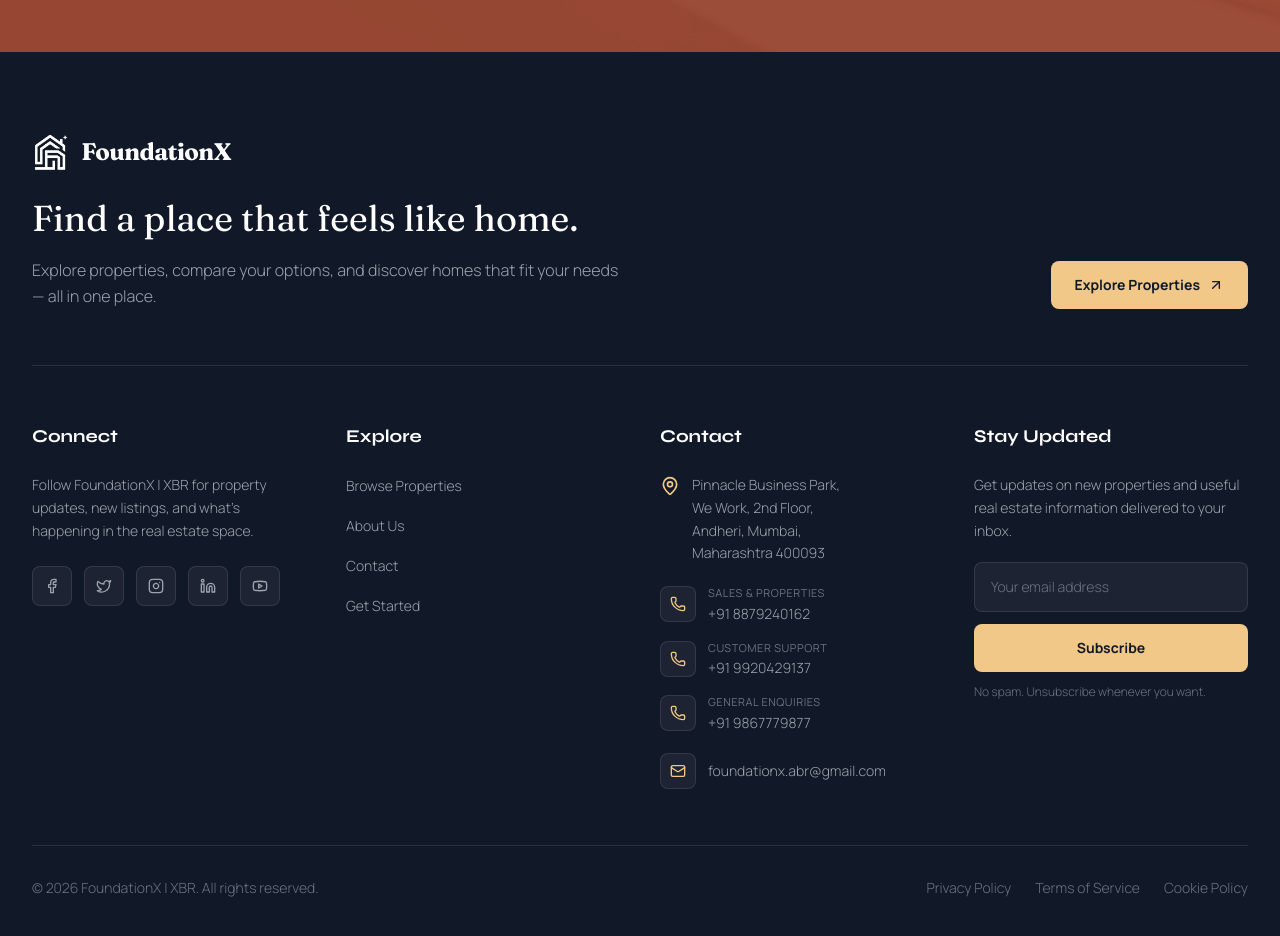
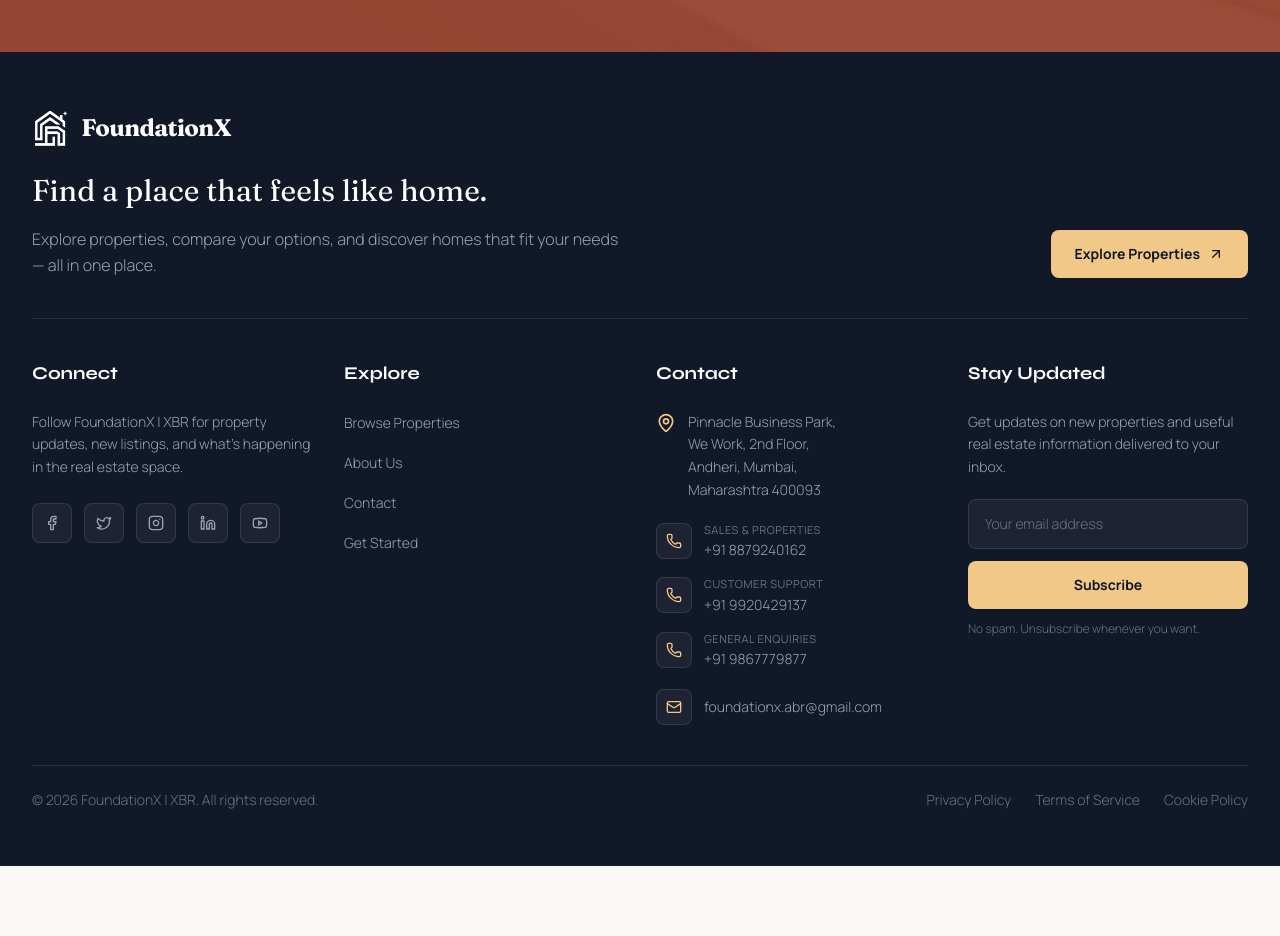
Before and after one commit to PavanYadavGo/frontend, a React (Vite) app: page / in a window 1280 px wide. Shown: the part 6440-7376 px from the top of the page. After the commit the page ends 7306 px from the top, so only its background shows below. Built offline with nearby package versions, Linux system fonts and the light colour scheme; no server answers.

Commit message:
UI:Sizing of footer fixed

```diff
--- a/src/components/common/Footer.tsx
+++ b/src/components/common/Footer.tsx
@@ -28,10 +28,10 @@ const Footer: React.FC = () => {
     <footer className="bg-[#111827] text-white">
 
       {/* Main Footer */}
-      <div className="max-w-[1280px] mx-auto px-6 md:px-8 py-16 md:py-20">
+      <div className="max-w-[1280px] mx-auto px-6 md:px-8 py-12 md:py-14">
 
         {/* Top Brand Statement */}
-        <div className="flex flex-col lg:flex-row lg:items-end justify-between gap-8 pb-14 mb-14 border-b border-white/10">
+        <div className="flex flex-col lg:flex-row lg:items-end justify-between gap-8 pb-10 mb-10 border-b border-white/10">
 
           <div className="max-w-[680px]">
             <div className="flex items-center gap-3 mb-6">
@@ -48,7 +48,7 @@ const Footer: React.FC = () => {
               </Link>
             </div>
 
-            <h2 className="font-fraunces text-3xl md:text-4xl leading-tight text-white mb-4">
+            <h2 className="font-fraunces text-2xl md:text-3xl leading-tight text-white mb-4">
               Find a place that feels like home.
             </h2>
 
@@ -69,7 +69,7 @@ const Footer: React.FC = () => {
         </div>
 
         {/* Content Grid */}
-        <div className="grid grid-cols-1 sm:grid-cols-2 lg:grid-cols-4 gap-12 lg:gap-10">
+        <div className="grid grid-cols-1 sm:grid-cols-2 lg:grid-cols-4 gap-8 lg:gap-8">
 
           {/* Brand / Social */}
           <div>
@@ -242,7 +242,7 @@ const Footer: React.FC = () => {
         </div>
 
         {/* Bottom Bar */}
-        <div className="border-t border-white/10 mt-14 pt-8">
+        <div className="border-t border-white/10 mt-10 pt-6">
 
           <div className="flex flex-col md:flex-row justify-between items-center gap-5">
 
```
